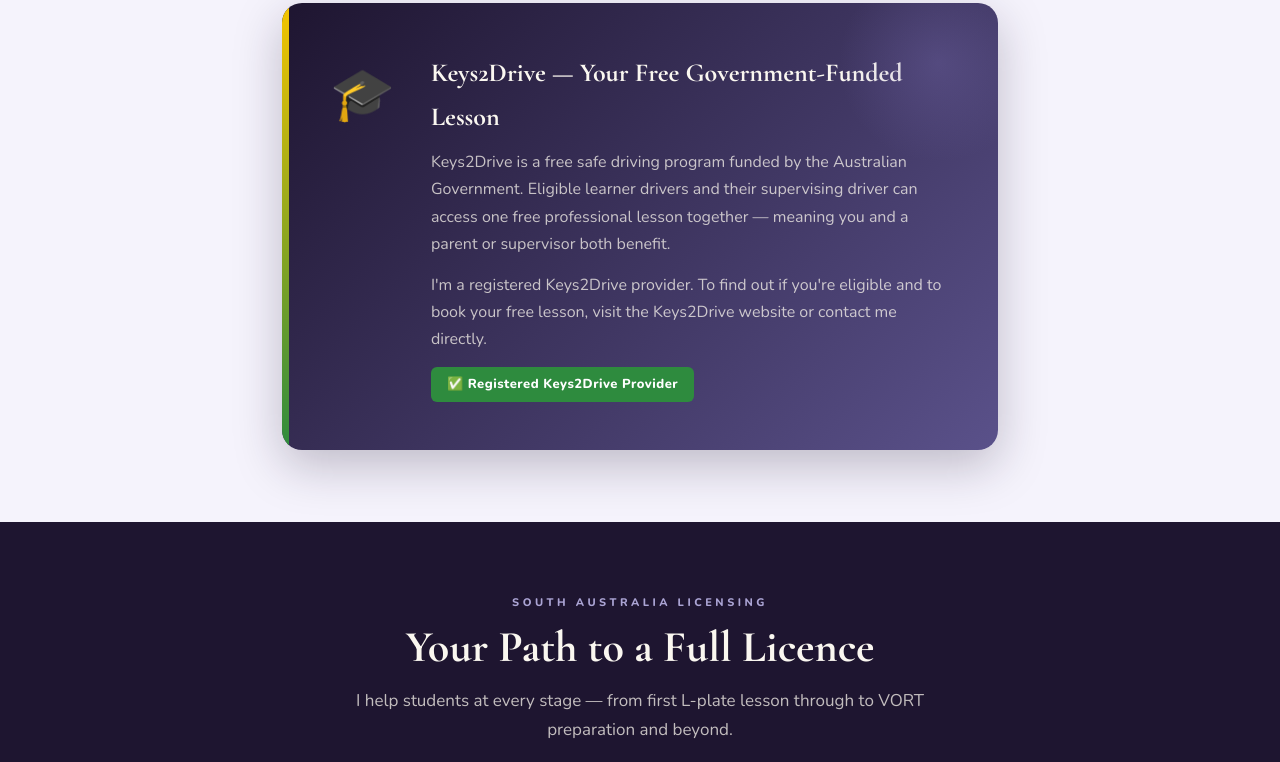
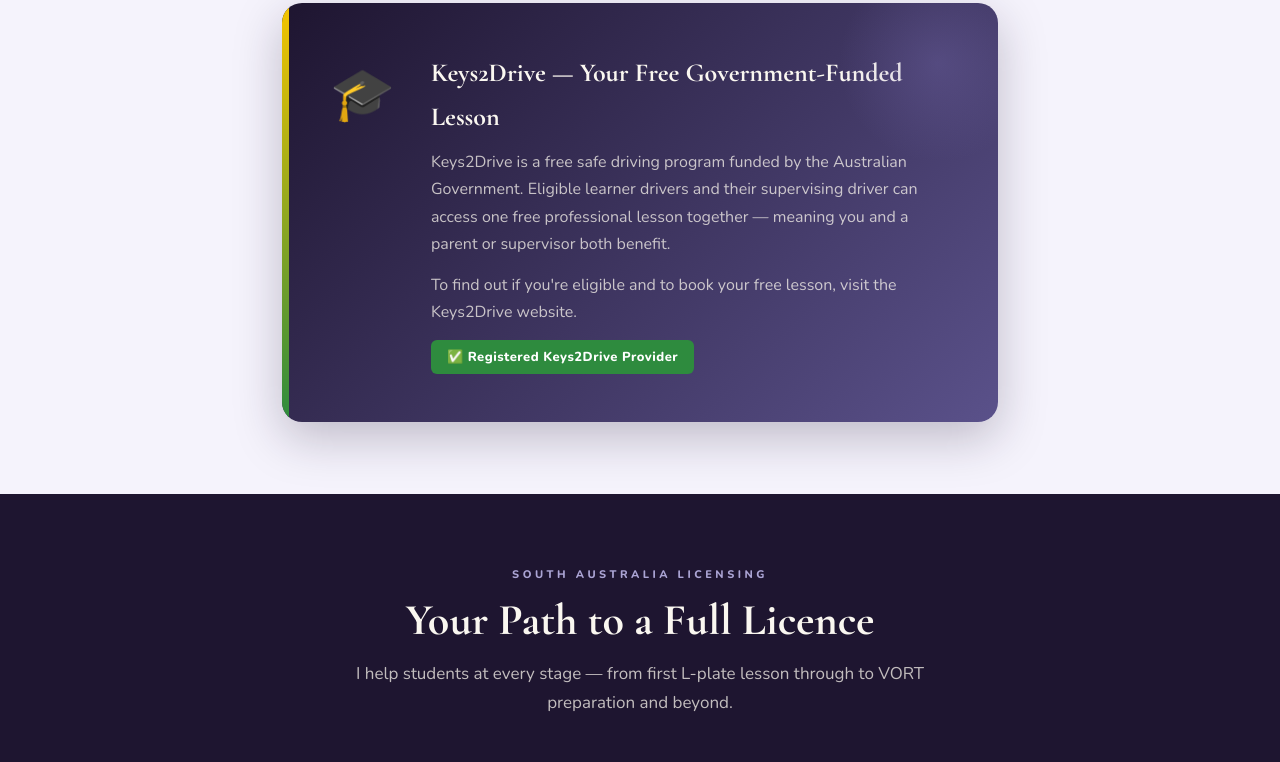
Before and after one commit to kpurdddy/gpath, a plain HTML site: page index.html in a window 1280 px wide. Shown: the part 7233-7995 px from the top of the page. Drawn offline with nearby package versions, Linux system fonts and the light colour scheme.

Commit message:
Update index.html

```diff
--- a/index.html
+++ b/index.html
@@ -1654,7 +1654,7 @@
       <div class="k2d-text">
         <h3>Keys2Drive — Your Free Government-Funded Lesson</h3>
         <p>Keys2Drive is a free safe driving program funded by the Australian Government. Eligible learner drivers and their supervising driver can access one free professional lesson together — meaning you and a parent or supervisor both benefit.</p>
-        <p>I'm a registered Keys2Drive provider. To find out if you're eligible and to book your free lesson, visit the Keys2Drive website or contact me directly.</p>
+        <p>To find out if you're eligible and to book your free lesson, visit the Keys2Drive website.</p>
         <span class="k2d-tag">✅ Registered Keys2Drive Provider</span>
       </div>
     </div>
```
